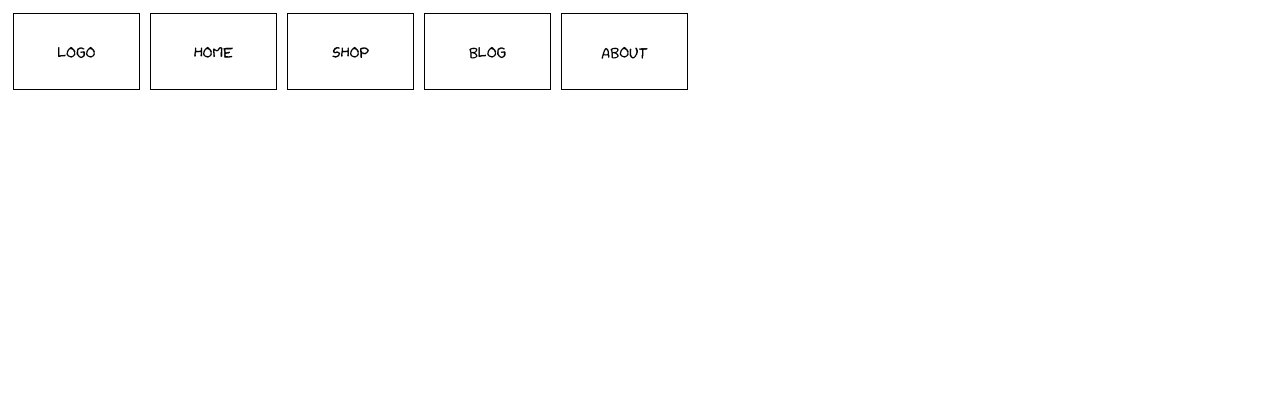
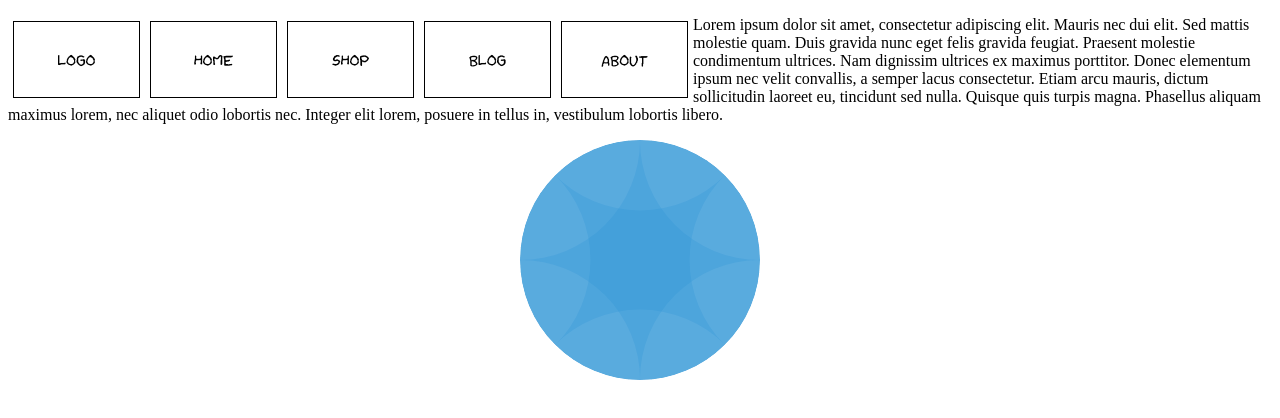
Before and after one commit to zgrimshell/scratch-website-pape, a plain HTML site: page index.html in a window 1280 px wide. Drawn offline with Linux system fonts and the light colour scheme.

Commit message:
Crazy idea cp from other site

```diff
--- a/index.html
+++ b/index.html
@@ -16,5 +16,11 @@
         <a class="responsive-design"> ABOUT </a>
     </nav>
 
+    <p class="">Lorem ipsum dolor sit amet, consectetur adipiscing elit. Mauris nec dui elit. Sed mattis molestie quam. Duis gravida nunc eget felis gravida feugiat. Praesent molestie condimentum ultrices. Nam dignissim ultrices ex maximus porttitor. Donec elementum ipsum nec velit convallis, a semper lacus consectetur. Etiam arcu mauris, dictum sollicitudin laoreet eu, tincidunt sed nulla. Quisque quis turpis magna. Phasellus aliquam maximus lorem, nec aliquet odio lobortis nec. Integer elit lorem, posuere in tellus in, vestibulum lobortis libero.</p>
+
+    <div class="circle">
+        <h1>Pape</h1>
+    </div>
+
 </body>
 </html>
--- a/main.css
+++ b/main.css
@@ -17,3 +17,68 @@ nav {
   align-items: center;
   justify-content: center;
 }
+
+.lorem {
+    float: none;
+}
+
+.circle {
+	background: rgb(255,255,255);
+	border-radius: 100%;
+	cursor: pointer;
+	position: relative;
+	margin: 0 auto;
+	width: 15em;
+	height: 15em;
+	overflow: hidden;
+	transform: translateZ(0);
+}
+
+.circle h1 {
+	color: rgba(189, 185, 199,0);
+	font-family: 'Lato', sans-serif;
+	font-weight: 900;
+	font-size: 1.6em;
+	line-height: 8.2em;
+	text-align: center;
+	text-transform: uppercase;
+	-webkit-font-smoothing: antialiased;
+	user-select: none;
+	transition: color 0.8s ease-in-out;
+}
+
+.circle:before,
+.circle:after {
+	border-radius: 100%;
+	content:"";
+	position: absolute;
+	top: 0;
+	left: 0;
+	width: inherit;
+	height: inherit;
+	box-shadow: inset 10.6em 0 0 rgba(30, 140, 209, 0.2),
+	            inset 0 10.6em 0 rgba(30, 140, 209, 0.2),
+	            inset -10.6em 0 0 rgba(30, 140, 209, 0.2),
+	            inset 0 -10.6em 0 rgba(30, 140, 209, 0.2);
+	transition: box-shadow 0.75s;
+}
+
+/* We rotate the :after pseudo-element to get the edge from the corner, we could also just do that with box-shadows. */
+
+.circle:after  {
+	transform: rotate(45deg);
+}
+
+/* There is no problem using "pseudo-class + pseudo-element" :) */
+
+.circle:hover:before,
+.circle:hover:after  {
+	box-shadow: inset 0.86em 0 0 rgba(255, 0, 0, 0.5),
+	            inset 0 0.86em 0 rgba(252, 150, 0, 0.5),
+	            inset -0.86em 0 0 rgba(0, 255, 0, 0.5),
+	            inset 0 -0.86em 0 rgba(0, 150, 255, 0.5);
+}
+
+.circle:hover > h1  {
+	color: rgba(185, 185, 185,1);
+}
```
